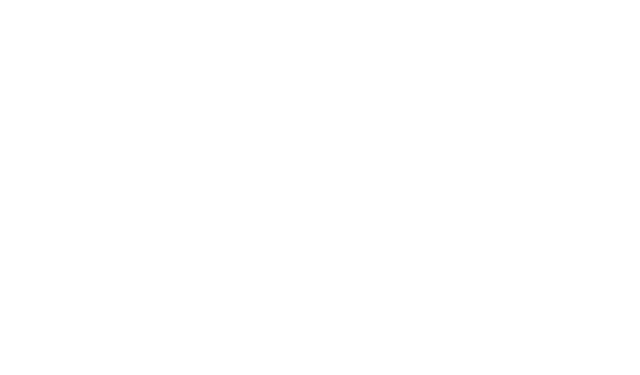
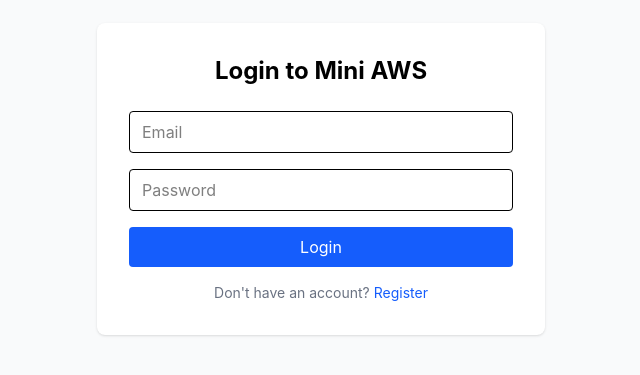
Before and after one commit to PriyanshusinghPanda/mws, a React (Vite) app in the folder frontend/: page /login in a window 1280 px wide. Before the commit this address had no page. Shown: the part 221-596 px from the top of the page, without its empty margins (319-959 px from the left). Built offline with nearby package versions, Linux system fonts and the light colour scheme.

Commit message:
login register pages with auth context

```diff
--- a/frontend/src/App.tsx
+++ b/frontend/src/App.tsx
@@ -1,19 +1,31 @@
 import { BrowserRouter, Routes, Route, Navigate } from 'react-router-dom'
+import { AuthProvider } from './context/AuthContext'
+import ProtectedRoute from './components/ProtectedRoute'
 import Layout from './components/Layout'
 import Dashboard from './pages/Dashboard'
-
-// TODO: add login and register pages
-// TODO: add protected route wrapper
+import Login from './pages/Login'
+import Register from './pages/Register'
 
 function App() {
   return (
     <BrowserRouter>
-      <Routes>
-        <Route path="/" element={<Layout />}>
-          <Route index element={<Navigate to="/dashboard" replace />} />
-          <Route path="dashboard" element={<Dashboard />} />
-        </Route>
-      </Routes>
+      <AuthProvider>
+        <Routes>
+          <Route path="/login" element={<Login />} />
+          <Route path="/register" element={<Register />} />
+          <Route
+            path="/"
+            element={
+              <ProtectedRoute>
+                <Layout />
+              </ProtectedRoute>
+            }
+          >
+            <Route index element={<Navigate to="/dashboard" replace />} />
+            <Route path="dashboard" element={<Dashboard />} />
+          </Route>
+        </Routes>
+      </AuthProvider>
     </BrowserRouter>
   )
 }
--- a/frontend/src/components/Header.tsx
+++ b/frontend/src/components/Header.tsx
@@ -1,10 +1,12 @@
 import { useNavigate } from 'react-router-dom'
+import { useAuth } from '../context/AuthContext'
 
 export default function Header() {
   const navigate = useNavigate()
+  const { logout } = useAuth()
 
   const handleLogout = () => {
-    localStorage.removeItem('token')
+    logout()
     navigate('/login')
   }
 
--- /dev/null
+++ b/frontend/src/components/ProtectedRoute.tsx
@@ -0,0 +1,12 @@
+import { Navigate } from 'react-router-dom'
+import { useAuth } from '../context/AuthContext'
+
+export default function ProtectedRoute({ children }: { children: React.ReactNode }) {
+  const { isAuthenticated } = useAuth()
+
+  if (!isAuthenticated) {
+    return <Navigate to="/login" replace />
+  }
+
+  return <>{children}</>
+}
--- /dev/null
+++ b/frontend/src/context/AuthContext.tsx
@@ -0,0 +1,53 @@
+import { createContext, useContext, useState, useEffect, ReactNode } from 'react'
+import { useNavigate } from 'react-router-dom'
+import api from '../lib/api'
+
+interface AuthContextType {
+  token: string | null
+  user: any | null
+  login: (email: string, password: string) => Promise<void>
+  register: (email: string, password: string) => Promise<void>
+  logout: () => void
+  isAuthenticated: boolean
+}
+
+const AuthContext = createContext<AuthContextType | null>(null)
+
+export function AuthProvider({ children }: { children: ReactNode }) {
+  const [token, setToken] = useState<string | null>(localStorage.getItem('token'))
+  const [user, setUser] = useState<any>(null)
+
+  const isAuthenticated = !!token
+
+  const login = async (email: string, password: string) => {
+    const res = await api.post('/api/auth/login', { email, password })
+    const t = res.data.access_token
+    localStorage.setItem('token', t)
+    setToken(t)
+  }
+
+  const register = async (email: string, password: string) => {
+    const res = await api.post('/api/auth/register', { email, password })
+    const t = res.data.access_token
+    localStorage.setItem('token', t)
+    setToken(t)
+  }
+
+  const logout = () => {
+    localStorage.removeItem('token')
+    setToken(null)
+    setUser(null)
+  }
+
+  return (
+    <AuthContext.Provider value={{ token, user, login, register, logout, isAuthenticated }}>
+      {children}
+    </AuthContext.Provider>
+  )
+}
+
+export function useAuth() {
+  const ctx = useContext(AuthContext)
+  if (!ctx) throw new Error('useAuth must be used inside AuthProvider')
+  return ctx
+}
--- /dev/null
+++ b/frontend/src/pages/Login.tsx
@@ -0,0 +1,58 @@
+import { useState } from 'react'
+import { Link, useNavigate } from 'react-router-dom'
+import { useAuth } from '../context/AuthContext'
+
+export default function Login() {
+  const [email, setEmail] = useState('')
+  const [password, setPassword] = useState('')
+  const [error, setError] = useState('')
+  const { login } = useAuth()
+  const navigate = useNavigate()
+
+  const handleSubmit = async (e: React.FormEvent) => {
+    e.preventDefault()
+    setError('')
+    try {
+      await login(email, password)
+      navigate('/dashboard')
+    } catch (err: any) {
+      setError(err.response?.data?.detail || 'Login failed')
+    }
+  }
+
+  return (
+    <div className="min-h-screen flex items-center justify-center bg-gray-50">
+      <div className="w-full max-w-md bg-white rounded-lg shadow p-8">
+        <h1 className="text-2xl font-bold mb-6 text-center">Login to Mini AWS</h1>
+        {error && <p className="text-red-500 text-sm mb-4">{error}</p>}
+        <form onSubmit={handleSubmit} className="flex flex-col gap-4">
+          <input
+            type="email"
+            placeholder="Email"
+            value={email}
+            onChange={(e) => setEmail(e.target.value)}
+            className="border rounded px-3 py-2"
+            required
+          />
+          <input
+            type="password"
+            placeholder="Password"
+            value={password}
+            onChange={(e) => setPassword(e.target.value)}
+            className="border rounded px-3 py-2"
+            required
+          />
+          <button
+            type="submit"
+            className="bg-blue-600 text-white py-2 rounded hover:bg-blue-700"
+          >
+            Login
+          </button>
+        </form>
+        <p className="text-sm text-gray-500 mt-4 text-center">
+          Don't have an account? <Link to="/register" className="text-blue-600">Register</Link>
+        </p>
+      </div>
+    </div>
+  )
+}
--- /dev/null
+++ b/frontend/src/pages/Register.tsx
@@ -0,0 +1,58 @@
+import { useState } from 'react'
+import { Link, useNavigate } from 'react-router-dom'
+import { useAuth } from '../context/AuthContext'
+
+export default function Register() {
+  const [email, setEmail] = useState('')
+  const [password, setPassword] = useState('')
+  const [error, setError] = useState('')
+  const { register } = useAuth()
+  const navigate = useNavigate()
+
+  const handleSubmit = async (e: React.FormEvent) => {
+    e.preventDefault()
+    setError('')
+    try {
+      await register(email, password)
+      navigate('/dashboard')
+    } catch (err: any) {
+      setError(err.response?.data?.detail || 'Registration failed')
+    }
+  }
+
+  return (
+    <div className="min-h-screen flex items-center justify-center bg-gray-50">
+      <div className="w-full max-w-md bg-white rounded-lg shadow p-8">
+        <h1 className="text-2xl font-bold mb-6 text-center">Create Account</h1>
+        {error && <p className="text-red-500 text-sm mb-4">{error}</p>}
+        <form onSubmit={handleSubmit} className="flex flex-col gap-4">
+          <input
+            type="email"
+            placeholder="Email"
+            value={email}
+            onChange={(e) => setEmail(e.target.value)}
+            className="border rounded px-3 py-2"
+            required
+          />
+          <input
+            type="password"
+            placeholder="Password"
+            value={password}
+            onChange={(e) => setPassword(e.target.value)}
+            className="border rounded px-3 py-2"
+            required
+          />
+          <button
+            type="submit"
+            className="bg-blue-600 text-white py-2 rounded hover:bg-blue-700"
+          >
+            Register
+          </button>
+        </form>
+        <p className="text-sm text-gray-500 mt-4 text-center">
+          Already have an account? <Link to="/login" className="text-blue-600">Login</Link>
+        </p>
+      </div>
+    </div>
+  )
+}
```
